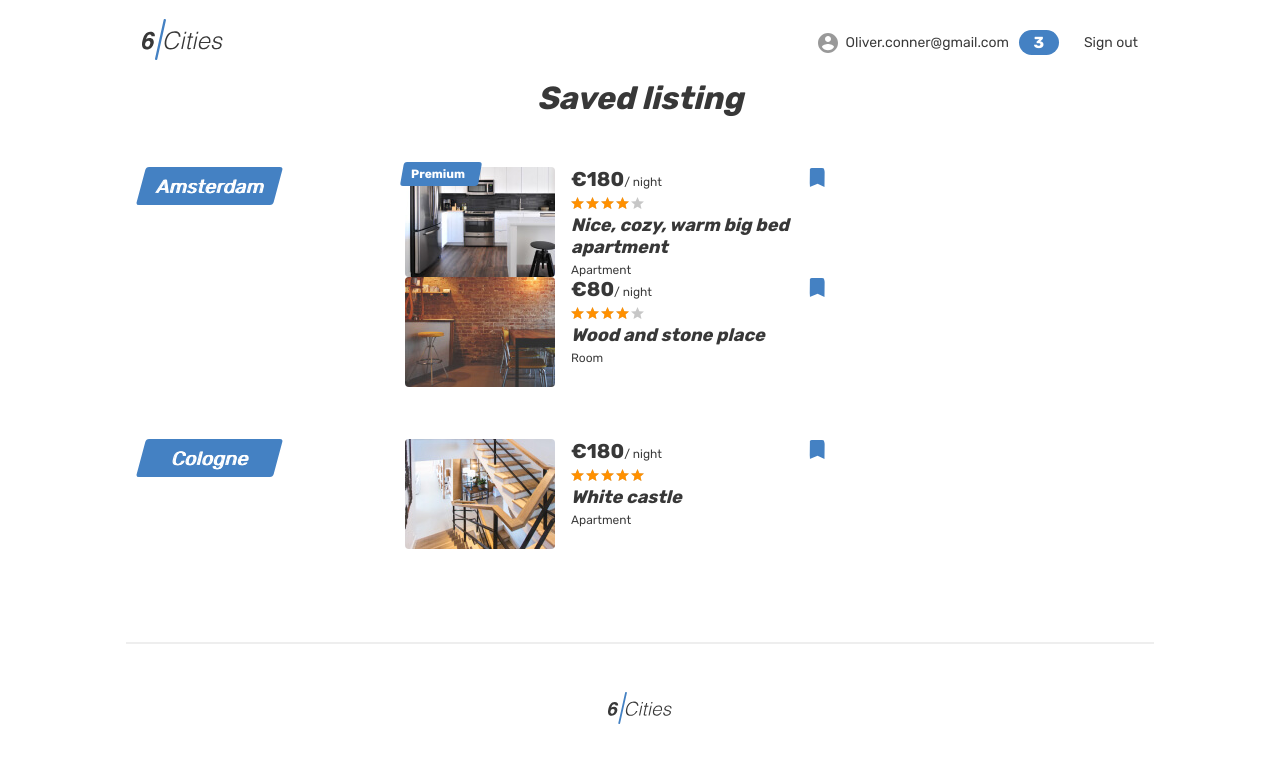
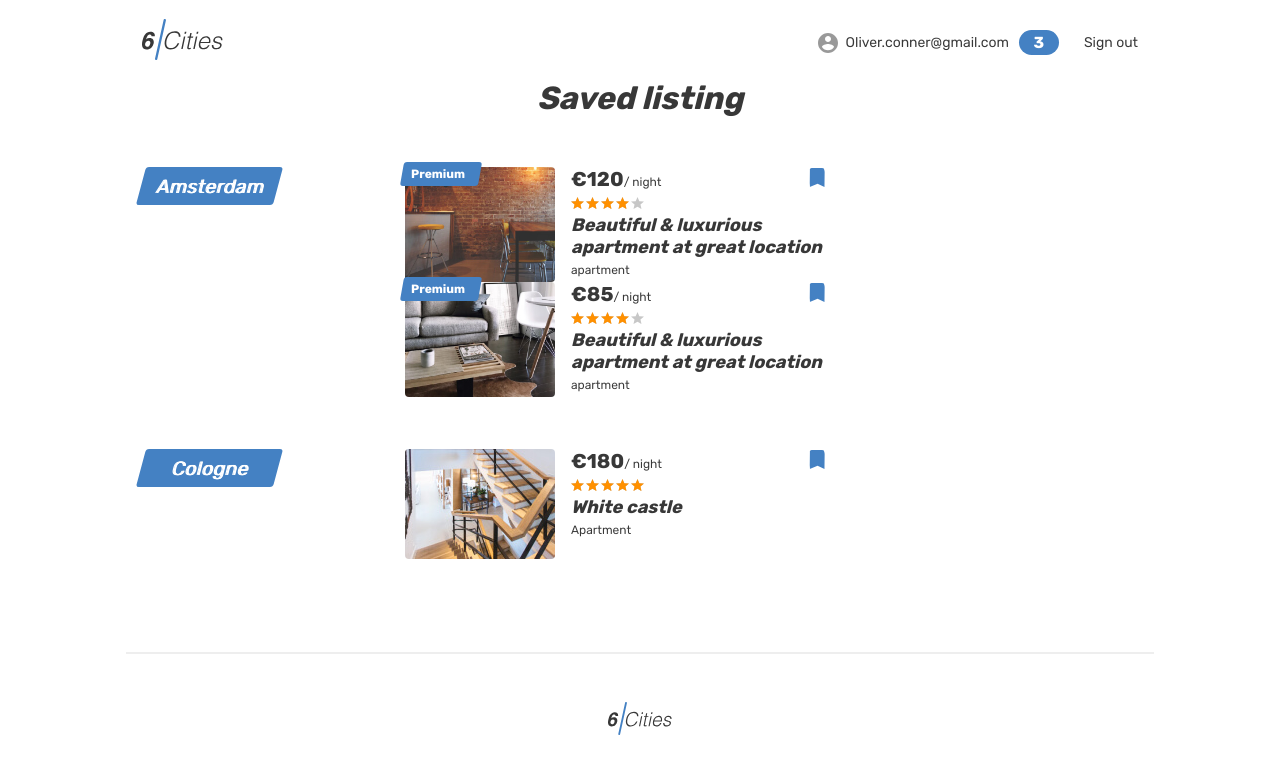
Before and after one commit to htmlacademy-react/2597073-six-cities-3, a React (Vite) app: page /favorites in a window 1280 px wide. Shown: the top 774 px of the page. Built offline with nearby package versions, Linux system fonts and the light colour scheme.

Commit message:
Первая часть. Map

```diff
--- a/src/component/Card/Card.tsx
+++ b/src/component/Card/Card.tsx
@@ -8,17 +8,12 @@ type TOfferCardProps = {
 }
 
 function Card({offer, handleHover}: TOfferCardProps): JSX.Element {
-
   const handleMouseEnter = () => {
-    if (handleHover) {
-      handleHover(offer);
-    }
+    handleHover?.(offer);
   };
 
   const handleMouseLeave = () => {
-    if (handleHover) {
-      handleHover();
-    }
+    handleHover?.();
   };
 
   return (
@@ -34,7 +29,7 @@ function Card({offer, handleHover}: TOfferCardProps): JSX.Element {
           </div>
         ) : null}
         <div className={`${offer.pageType}__image-wrapper place-card__image-wrapper`}>
-          <img className="place-card__image" src={offer.image} width={offer.width} height={offer.height}
+          <img className="place-card__image" src={offer.previewImage} width={offer.width} height={offer.height}
             alt="Place image"
           />
         </div>
--- /dev/null
+++ b/src/consts.ts
@@ -0,0 +1,5 @@
+export const URL_MARKER_DEFAULT =
+  'https://assets.htmlacademy.ru/content/intensive/javascript-1/demo/interactive-map/pin.svg';
+
+export const URL_MARKER_CURRENT =
+  'https://assets.htmlacademy.ru/content/intensive/javascript-1/demo/interactive-map/main-pin.svg';
--- /dev/null
+++ b/src/mocks/city.ts
@@ -0,0 +1,8 @@
+import {City} from '../component/Types/types.ts';
+
+export const CITY: City = {
+  title: 'Амстердам',
+  lat: 52.374,
+  lng: 4.88969,
+  zoom: 10
+};
--- a/src/mocks/offer.ts
+++ b/src/mocks/offer.ts
@@ -1,127 +1,241 @@
+
+type CardPropsTypes = 'apartment' | 'room';
 
 export type CardProps = {
-  id: number;
+  id: string;
+  title: string;
+  type: CardPropsTypes;
+  price: number;
+  city: {
+    name: string;
+    location: {
+      latitude: number;
+      longitude: number;
+      zoom: number;
+    };
+  };
+  location: {
+    latitude: number;
+    longitude: number;
+    zoom: number;
+  };
+  isFavorite: boolean;
   isPremium: boolean;
-  price: number;
-  image: string;
-  title: string;
-  type: string;
+  rating: number;
+  width: string;
+  bedRoomsCount: number;
+  adultCount: number;
   pageType: string;
   className: string;
-  width: string;
   height: string;
-  isFavorite: boolean;
-  bedRoomsCount: number;
-  adultCount: number;
+  previewImage: string;
 }
 
 export const CardDataCities: CardProps[] = [
   {
-    id: 1,
+    id: '1',
+    title: 'Beautiful & luxurious apartment at great location',
+    type: 'apartment',
+    price: 120,
+    city: {
+      name: 'Amsterdam',
+      location: {
+        latitude: 52.3909553943508,
+        longitude: 4.85309666406198,
+        zoom: 10,
+      },
+    },
+    location: {
+      latitude: 52.3909553943508,
+      longitude: 4.85309666406198,
+      zoom: 10,
+    },
+    isFavorite: true,
     isPremium: true,
-    price: 120,
-    image: 'img/apartment-01.jpg',
-    title: 'Beautiful & luxurious apartment at great location',
-    type: 'Apartment',
+    rating: 4.8,
+    width: '250',
+    bedRoomsCount: 3,
+    adultCount: 4,
     pageType: 'cities',
     className: '',
-    width: '260',
-    height: '200',
-    isFavorite: true,
-    bedRoomsCount: 3,
-    adultCount: 4,
+    height: '110',
+    previewImage: 'img/apartment-01.jpg',
   },
   {
-    id: 2,
+    id: '2',
+    title: 'Cozy and affordable place',
+    type: 'room',
+    price: 85,
+    city: {
+      name: 'Amsterdam',
+      location: {
+        latitude: 52.3609553943508,
+        longitude: 4.85309666406198,
+        zoom: 10,
+      },
+    },
+    location: {
+      latitude: 52.3609553943508,
+      longitude: 4.85309666406198,
+      zoom: 10,
+    },
+    isFavorite: true,
     isPremium: false,
-    price: 85,
-    image: 'img/room.jpg',
-    title: 'Cozy and affordable place',
-    type: 'Room',
+    rating: 4.2,
+    width: '250',
+    bedRoomsCount: 2,
+    adultCount: 3,
     pageType: 'cities',
     className: '',
-    width: '260',
-    height: '200',
-    isFavorite: true,
+    height: '110',
+    previewImage: 'img/room.jpg',
+  },
+  {
+    id: '3',
+    title: 'Spacious 2-bedroom apartment',
+    type: 'apartment',
+    price: 150,
+    city: {
+      name: 'Amsterdam',
+      location: {
+        latitude: 52.3909553943508,
+        longitude: 4.929309666406198,
+        zoom: 10,
+      },
+    },
+    location: {
+      latitude: 52.3909553943508,
+      longitude: 4.929309666406198,
+      zoom: 10,
+    },
+    isFavorite: false,
+    isPremium: false,
+    rating: 4.7,
+    width: '250',
+    bedRoomsCount: 4,
+    adultCount: 5,
+    pageType: 'cities',
+    className: '',
+    height: '110',
+    previewImage: 'img/apartment-02.jpg',
+  },
+  {
+    id: '4',
+    title: 'Modern downtown studio',
+    type: 'apartment',
+    price: 95,
+    city: {
+      name: 'Amsterdam',
+      location: {
+        latitude: 52.3809553943508,
+        longitude: 4.939309666406198,
+        zoom: 10,
+      },
+    },
+    location: {
+      latitude: 52.3809553943508,
+      longitude: 4.939309666406198,
+      zoom: 10,
+    },
+    isFavorite: false,
+    isPremium: true,
+    rating: 4.6,
+    width: '250',
     bedRoomsCount: 2,
     adultCount: 3,
+    pageType: 'cities',
+    className: '',
+    height: '110',
+    previewImage: 'img/apartment-03.jpg',
   },
   {
-    id: 3,
+    id: '5',
+    title: 'Luxury penthouse with city view',
+    type: 'room',
+    price: 200,
+    city: {
+      name: 'Amsterdam',
+      location: {
+        latitude: 52.3859553943508,
+        longitude: 4.933309666406198,
+        zoom: 10,
+      },
+    },
+    location: {
+      latitude: 52.3859553943508,
+      longitude: 4.933309666406198,
+      zoom: 10,
+    },
+    isFavorite: false,
     isPremium: false,
-    price: 150,
-    image: 'img/apartment-02.jpg',
-    title: 'Spacious 2-bedroom apartment',
-    type: 'Apartment',
+    rating: 5.0,
+    width: '250',
+    bedRoomsCount: 2,
+    adultCount: 3,
     pageType: 'cities',
     className: '',
-    width: '260',
-    height: '200',
-    isFavorite: false,
-    bedRoomsCount: 4,
-    adultCount: 5,
-  },
-  {
-    id: 4,
-    isPremium: true,
-    price: 95,
-    image: 'img/apartment-03.jpg',
-    title: 'Modern downtown studio',
-    type: 'Apartment',
-    pageType: 'cities',
-    className: '',
-    width: '260',
-    height: '200',
-    isFavorite: false,
-    bedRoomsCount: 2,
-    adultCount: 3,
-  },
-  {
-    id: 5,
-    isPremium: false,
-    price: 200,
-    image: 'img/room.jpg',
-    title: 'Luxury penthouse with city view',
-    type: 'Room',
-    pageType: 'cities',
-    className: '',
-    width: '260',
-    height: '200',
-    isFavorite: false,
-    bedRoomsCount: 2,
-    adultCount: 3,
+    height: '110',
+    previewImage: 'img/room.jpg',
   },
 ];
 
 export const CardDataFavorites: CardProps[] = [
   {
-    id: 1,
+    id: '1',
+    title: 'Beautiful & luxurious apartment at great location',
+    type: 'apartment',
+    price: 120,
+    city: {
+      name: 'Amsterdam',
+      location: {
+        latitude: 52.3909553943508,
+        longitude: 4.85309666406198,
+        zoom: 10,
+      },
+    },
+    location: {
+      latitude: 52.3909553943508,
+      longitude: 4.85309666406198,
+      zoom: 10,
+    },
+    isFavorite: true,
     isPremium: true,
-    price: 180,
-    image: 'img/apartment-small-03.jpg',
-    title: 'Nice, cozy, warm big bed apartment',
-    type: 'Apartment',
+    rating: 4.8,
+    width: '250',
+    bedRoomsCount: 3,
+    adultCount: 4,
     pageType: 'favorites',
     className: 'favorites__card-info',
-    width: '150',
     height: '110',
+    previewImage: 'img/room.jpg',
+  },
+  {
+    id: '2',
+    title: 'Beautiful & luxurious apartment at great location',
+    type: 'apartment',
+    price: 85,
+    city: {
+      name: 'Amsterdam',
+      location: {
+        latitude: 52.3909553943508,
+        longitude: 4.85309666406198,
+        zoom: 10,
+      },
+    },
+    location: {
+      latitude: 52.3909553943508,
+      longitude: 4.85309666406198,
+      zoom: 10,
+    },
     isFavorite: true,
+    isPremium: true,
+    rating: 4.8,
+    width: '250',
     bedRoomsCount: 3,
     adultCount: 4,
-  },
-  {
-    id: 2,
-    isPremium: false,
-    price: 80,
-    image: 'img/room-small.jpg',
-    title: 'Wood and stone place',
-    type: 'Room',
     pageType: 'favorites',
     className: 'favorites__card-info',
-    width: '150',
     height: '110',
-    isFavorite: true,
-    bedRoomsCount: 4,
-    adultCount: 5,
+    previewImage: 'img/apartment-01.jpg',
   },
 ];
--- a/src/pages/favorites-page/Favorites.tsx
+++ b/src/pages/favorites-page/Favorites.tsx
@@ -109,9 +109,9 @@ function Favorites(): JSX.Element {
         </div>
       </main>
       <footer className="footer container">
-        <a className="footer__logo-link" href="main.html">
+        <Link className="footer__logo-link" to="/">
           <img className="footer__logo" src="img/logo.svg" alt="6 cities logo" width="64" height="33"/>
-        </a>
+        </Link>
       </footer>
     </div>
   );
--- a/src/pages/offer-page/Offer.tsx
+++ b/src/pages/offer-page/Offer.tsx
@@ -12,19 +12,23 @@ const StarsData: Array<{title: string; value: number}> = [
   {title: 'terribly', value: 1},
 ];
 
-type CommentsField = 'mark' | 'comment'
+type ReviewData = {
+  comment: string;
+  mark: number;
+}
+
 let timer: NodeJS.Timeout;
 
 function Offer({CardDataCities}: RouterProps): JSX.Element {
-  const [commentData, setComment] = useState<Record<CommentsField, string | number>>({comment: '', mark: 0});
+  const [commentData, setComment] = useState<ReviewData>({comment: '', mark: 0});
 
   const { id } = useParams();
-  const currentOffer: CardProps | undefined = CardDataCities.find((offer: CardProps) => offer.id === Number(id));
+  const currentOffer: CardProps | undefined = CardDataCities.find((offer: CardProps) => offer.id === id);
 
   if (!currentOffer) {
     return <NotFound/>;
   }
-  const {image, price, title: titleOffer, type: offerType, isFavorite, isPremium, bedRoomsCount, adultCount} = currentOffer;
+  const {previewImage, price, title: titleOffer, type: offerType, isFavorite, isPremium, bedRoomsCount, adultCount} = currentOffer;
 
   const currentCountBedRooms = `${bedRoomsCount} ${bedRoomsCount > 1 ? 'Bedrooms' : 'Bedroom'}`;
   const currentMaxAdults = `Max ${adultCount} ${adultCount > 1 ? 'adults' : 'adult'}`;
@@ -79,7 +83,7 @@ function Offer({CardDataCities}: RouterProps): JSX.Element {
         <section className="offer">
           <div className="offer__gallery-container container">
             <div className="offer__gallery">
-              <img src={image} alt={titleOffer} />
+              <img src={previewImage} alt={titleOffer} />
             </div>
           </div>
           <div className="offer__container container">
@@ -247,7 +251,7 @@ function Offer({CardDataCities}: RouterProps): JSX.Element {
                       describe your stay with at least <b className="reviews__text-amount">50 characters</b>.
                     </p>
                     <button className="reviews__submit form__submit button" type="submit"
-                      disabled={String(commentData.comment).length < 50 || !commentData.mark}
+                      disabled={commentData.comment.length < 50 || !commentData.mark}
                     >Submit
                     </button>
                   </div>
```
Also changed, not shown: src/component/Map/Map.tsx (added, +60 -0 lines), src/component/Offers-list/OffersList.tsx (+7 -4 lines), src/component/Types/types.ts (+7 -0 lines), src/hooks/use-map.tsx (added, +40 -0 lines).
